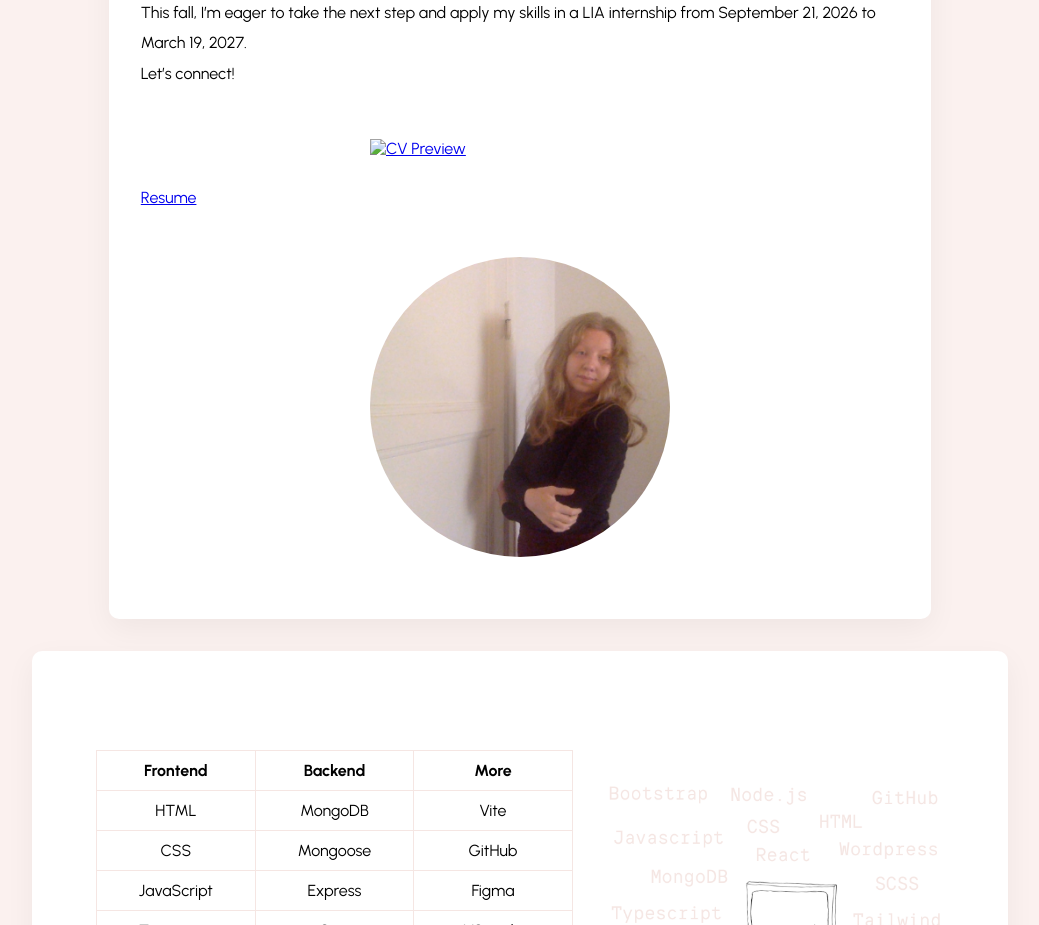
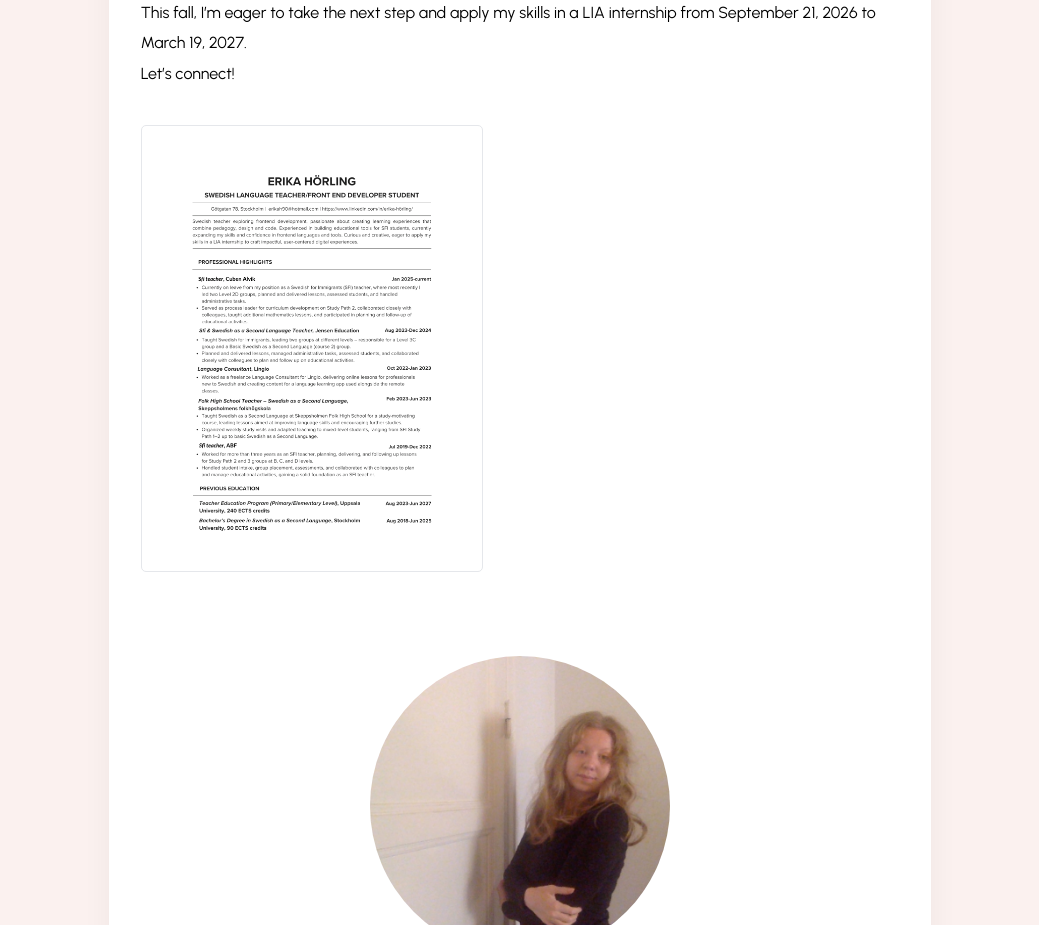
Before and after one commit to ErikaH90/portfolio-erikah90, a website built with Vite: page portfolio-erikah90/index.html in a window 1280 px wide. Shown: the part 1160-2085 px from the top of the page, without its empty margins (120-1159 px from the left). Built offline with nearby package versions, Linux system fonts and the light colour scheme; files whose address does not match are found by name; a web font is replaced by a local one.

Commit message:
cv linking

```diff
--- a/portfolio-erikah90/index.html
+++ b/portfolio-erikah90/index.html
@@ -58,8 +58,8 @@ This fall, I’m eager to take the next step and apply my skills in a LIA intern
 <br>
 Let’s connect!
 </p>
-<a href="/min-fil.pdf" target="_blank" rel="noopener noreferrer">
-  <img src="/images/cv-preview.png" alt="CV Preview" /> Resume
+<a href="/portfolio-erikah90/cv.pdf" target="_blank" rel="noopener noreferrer">
+  <img src="/portfolio-erikah90/images/cv.png" alt="CV Preview" class="resume"/>
 </a>
   <img src="src/assets/images/erika.jpeg" alt="erika" class="erika">
   </div>
```
Also changed, not shown: portfolio-erikah90/public/images/cv.png (renamed from portfolio-erikah90/src/assets/images/cv.png).
